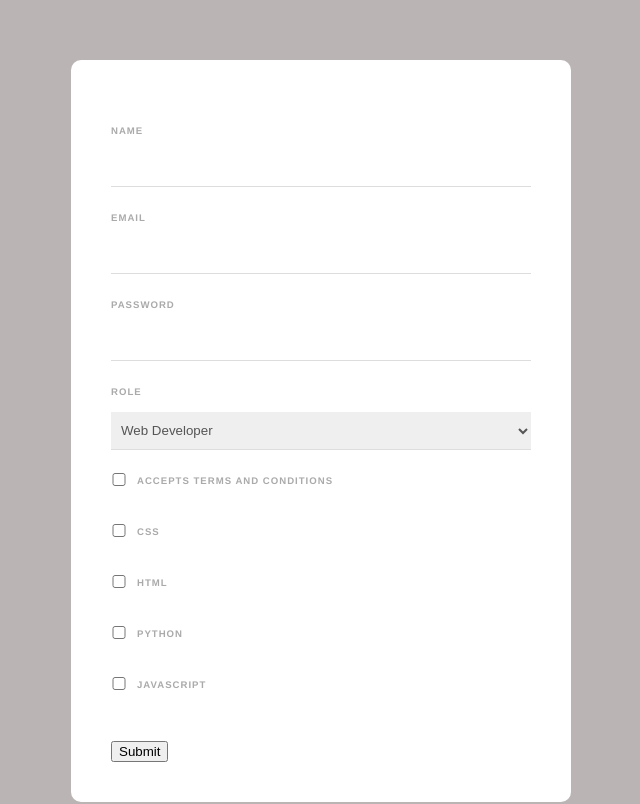
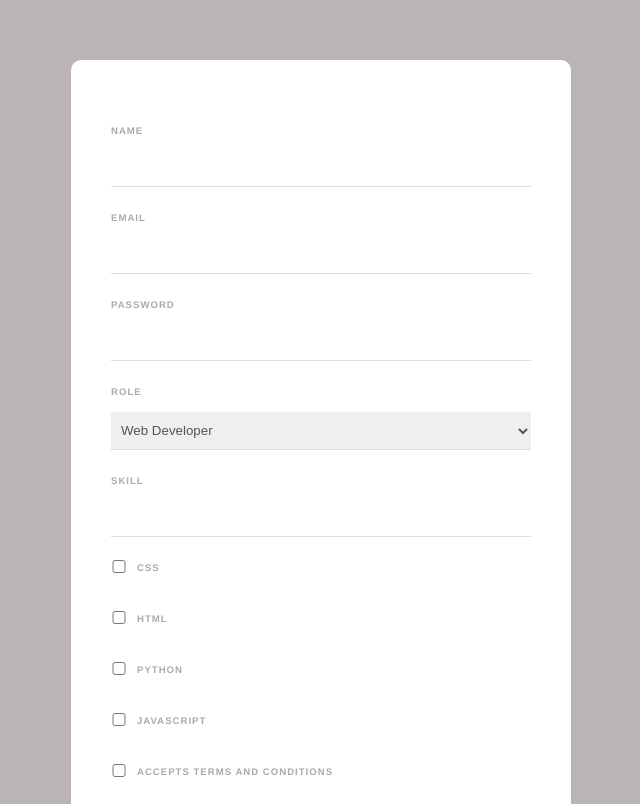
Before and after one commit to kiboma2021/vue-forms, a Vue app: page / in a window 1280 px wide. Shown: the top 804 px of the page, without its empty margins (319-959 px from the left). Built offline with nearby package versions, Linux system fonts and the light colour scheme.

Commit message:
Add skills

```diff
--- a/src/components/Form.vue
+++ b/src/components/Form.vue
@@ -25,11 +25,13 @@
         </select>
     </div>
 
-    <div class="terms">
-        <input type="checkbox" v-model="terms" required>
-        <label>Accepts terms and conditions</label>
+    <div>
+        <label>Skill</label>
+        <input type="text" v-model="tempSkill" @keyup.alt="addSkill">
+        <div v-for="skill in skills" :key="skill" class="skillbox">{{ skill }}</div>
     </div>
 
+    <div>
         <div>
             <input type="checkbox" value="CSS" v-model="units">
             <label>CSS</label>
@@ -49,7 +51,14 @@
             <input type="checkbox" value="JavaScript" v-model="units">
             <label>JavaScript</label>
         </div>
+    </div>
 
+
+
+    <div class="terms">
+        <input type="checkbox" v-model="terms" required>
+        <label>Accepts terms and conditions</label>
+    </div>
 
     <br> <br>
     <button type="submit" >Submit</button>
@@ -73,6 +82,17 @@ export default {
             role: "developer",
             terms: false,
             units: [],
+            skills: [],
+        }
+    },
+    methods: {
+        addSkill(e) {
+            if(e.key === ',' && this.tempSkill) {
+                if(!this.skills.includes(this.tempSkill)){
+                    this.skills.push(this.tempSkill)
+                }
+            this.tempSkill = ""
+            }
         }
     }
 
@@ -115,5 +135,13 @@ input[type="checkbox"] {
     position: relative;
     top: 2px;
 }
+.skillbox {
+    display: inline-block;
+    margin: 0.5rem;
+    background: rgb(20, 134, 30);
+    color: white;
+    border-radius: 20px;
+    padding: 0.5rem 1rem;
+}
 
 </style>
```
Lines whose indentation alone changed are shown as unchanged.
